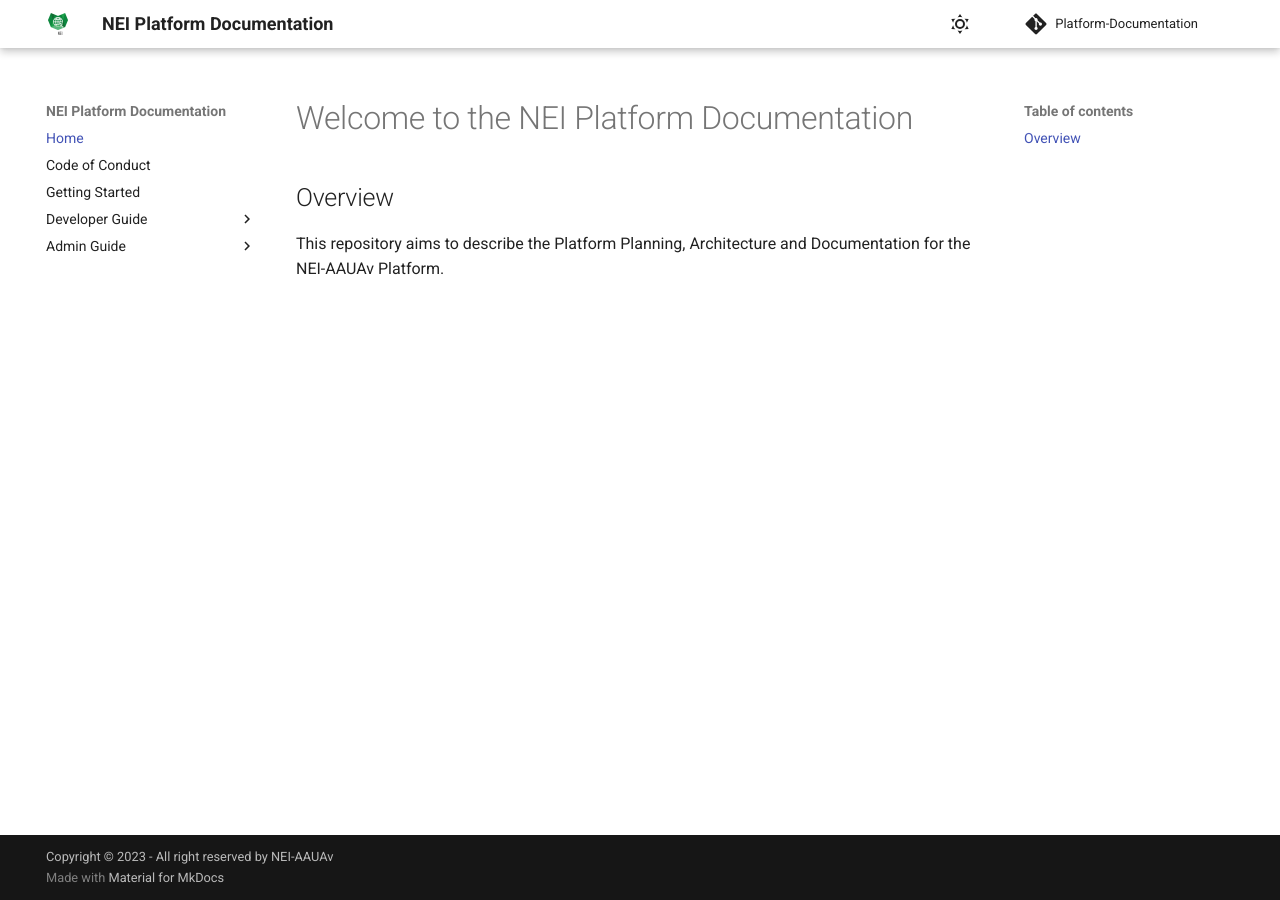
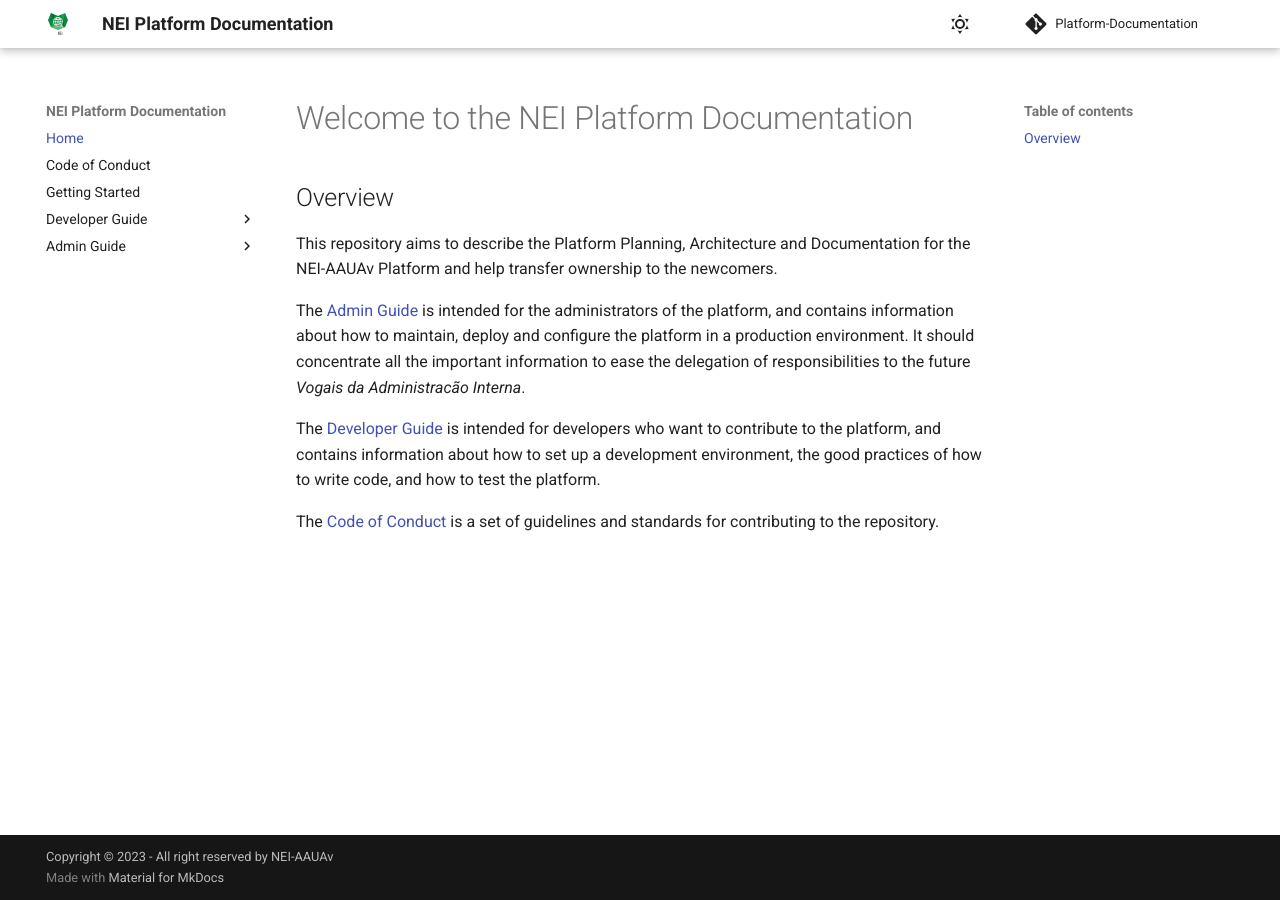
Before and after one commit to NEI-AAUAV/Platform-Documentation, an MkDocs documentation site: the page built from docs/index.md, in a window 1280 px wide. Built offline with MkDocs 1.6.1 and Material for MkDocs 9.7.7, drawn with Linux system fonts in a browser that asks for light colours; comment, search, counter and statistics services are not loaded.

Commit message:
admin decisions doc

```diff
--- a/docs/index.md
+++ b/docs/index.md
@@ -1,6 +1,11 @@
 # Welcome to the NEI Platform Documentation
-
 
 ## Overview
 
-This repository aims to describe the Platform Planning, Architecture and Documentation for the NEI-AAUAv Platform.
+This repository aims to describe the Platform Planning, Architecture and Documentation for the NEI-AAUAv Platform and help transfer ownership to the newcomers.
+
+The [Admin Guide](./admin-guide/README.md) is intended for the administrators of the platform, and contains information about how to maintain, deploy and configure the platform in a production environment. It should concentrate all the important information to ease the delegation of responsibilities to the future *Vogais da Administracão Interna*.
+
+The [Developer Guide](./dev-guide/README.md) is intended for developers who want to contribute to the platform, and contains information about how to set up a development environment, the good practices of how to write code, and how to test the platform.
+
+The [Code of Conduct](./code-of-conduct.md) is a set of guidelines and standards for contributing to the repository.
--- a/mkdocs.yml
+++ b/mkdocs.yml
@@ -13,13 +13,15 @@ nav:
   - Developer Guide:
     - Overview: dev-guide/README.md
     - Installation: dev-guide/installation.md
-    - Deployment: dev-guide/deployment.md
     - Architecture: dev-guide/architecture.md
     - REST APIs: dev-guide/rest-api.md
     - Database UMLs: dev-guide/db-uml.md
-    - Decisions: dev-guide/decisions.md
+    - Package Management: dev-guide/package-management.md
+    - Good Practices: dev-guide/good-practices.md
   - Admin Guide:
     - Overview: admin-guide/README.md
+    - Deployment: dev-guide/deployment.md
+    - Decisions: dev-guide/decisions.md
 
 theme:
   name: material
```
Also changed, not shown: docs/admin-guide/deployment.md (renamed from docs/dev-guide/deployment.md), docs/assets/images/package-management/dependabot-update-error.png (added).
